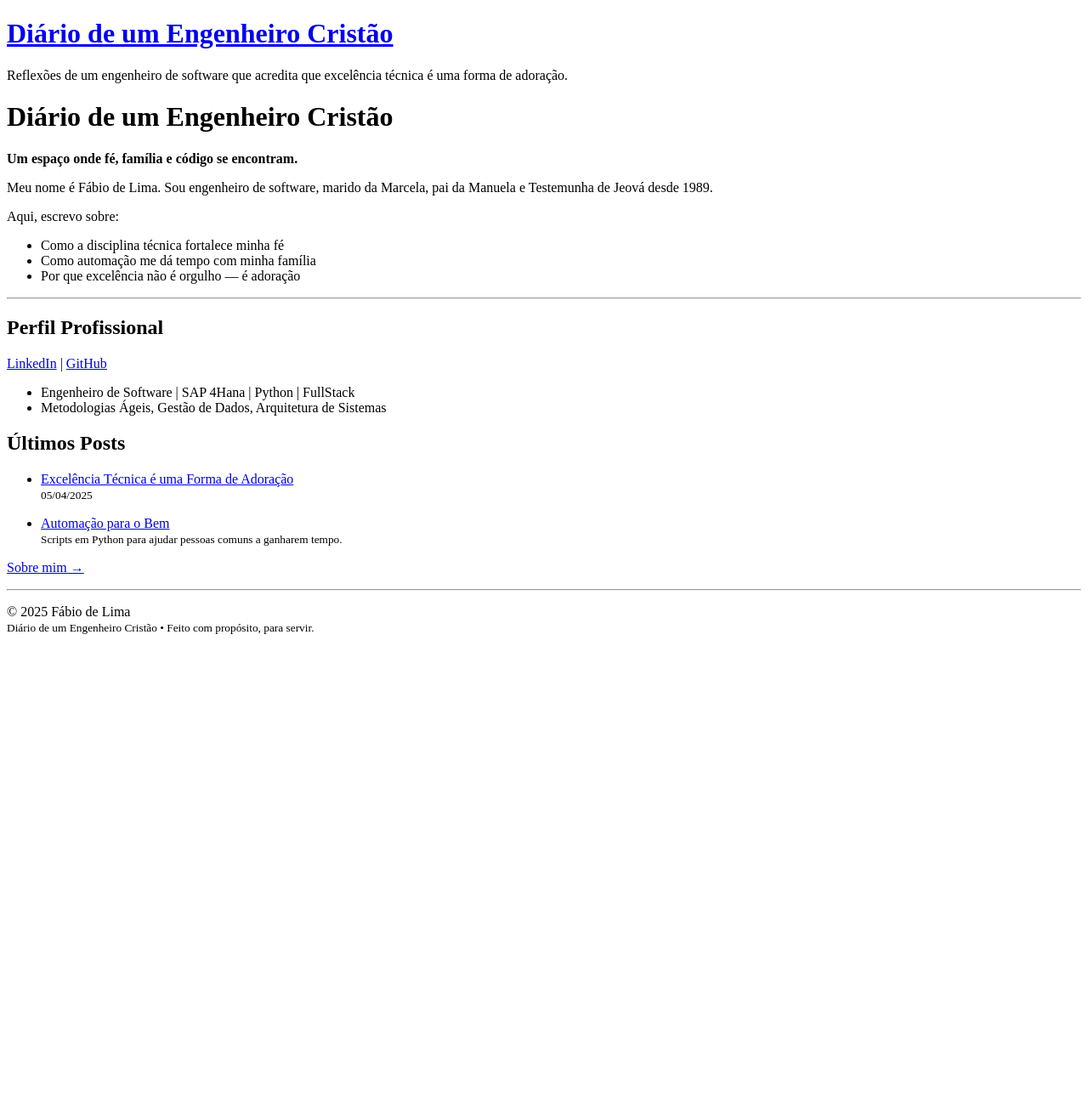
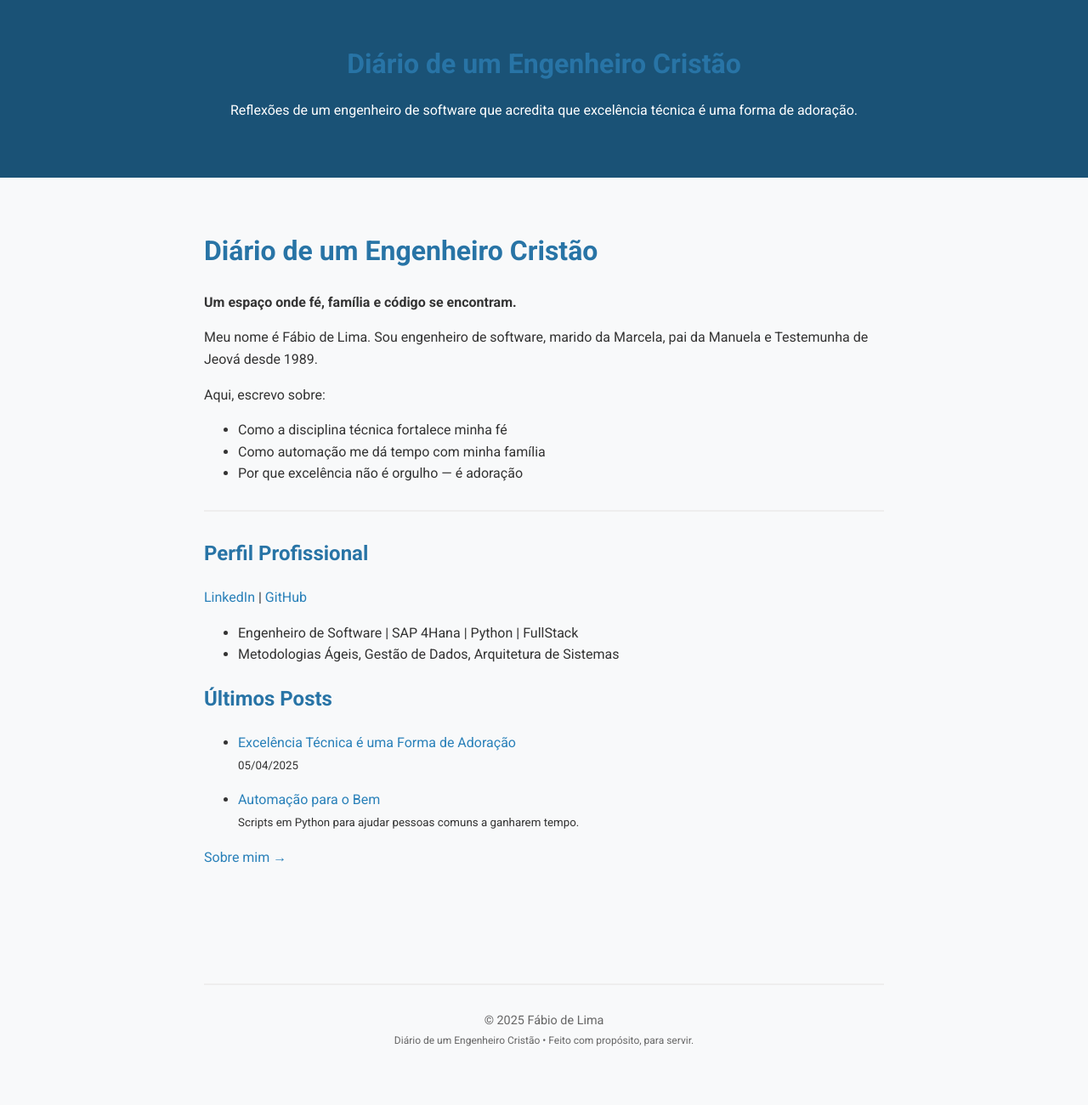
Before and after one commit to Fabio-TI/fabio-ti.github.io, a Jekyll site: the page built from index.md, in a window 1280 px wide. Shown: the whole page at 85% size. Built offline with Jekyll 4.4.1, drawn with Linux system fonts in a browser that asks for light colours; before the commit the page ends 900 px from its top, so only the background shows below that.

Commit message:
Update default.html
correção dos arquivos html

```diff
--- a/_layouts/default.html
+++ b/_layouts/default.html
@@ -5,14 +5,20 @@
     <meta name="viewport" content="width=device-width, initial-scale=1">
     <title>{% if page.title %}{{ page.title }} - {{ site.title }}{% else %}{{ site.title }}{% endif %}</title>
     <meta name="description" content="{{ site.description }}">
-    <link rel="stylesheet" href="{{ '/diario/assets/css/style.css' | relative_url }}">
+
+    <!-- CSS (sem /diario) -->
+    <link rel="stylesheet" href="/assets/css/style.css">
+
+    <!-- Fonte -->
     <link rel="stylesheet" href="https://fonts.googleapis.com/css?family=Roboto:300,400,500,700">
-    <link rel="icon" type="image/x-icon" href="{{ '/diario/favicon.ico' | relative_url }}">
+
+    <!-- Ícone -->
+    <link rel="icon" type="image/x-icon" href="/favicon.ico">
   </head>
   <body>
     <header class="site-header">
       <div class="container">
-        <h1><a href="{{ '/' | relative_url }}">{{ site.title }}</a></h1>
+        <h1><a href="/">{{ site.title }}</a></h1>
         <p>{{ site.description }}</p>
       </div>
     </header>
```
